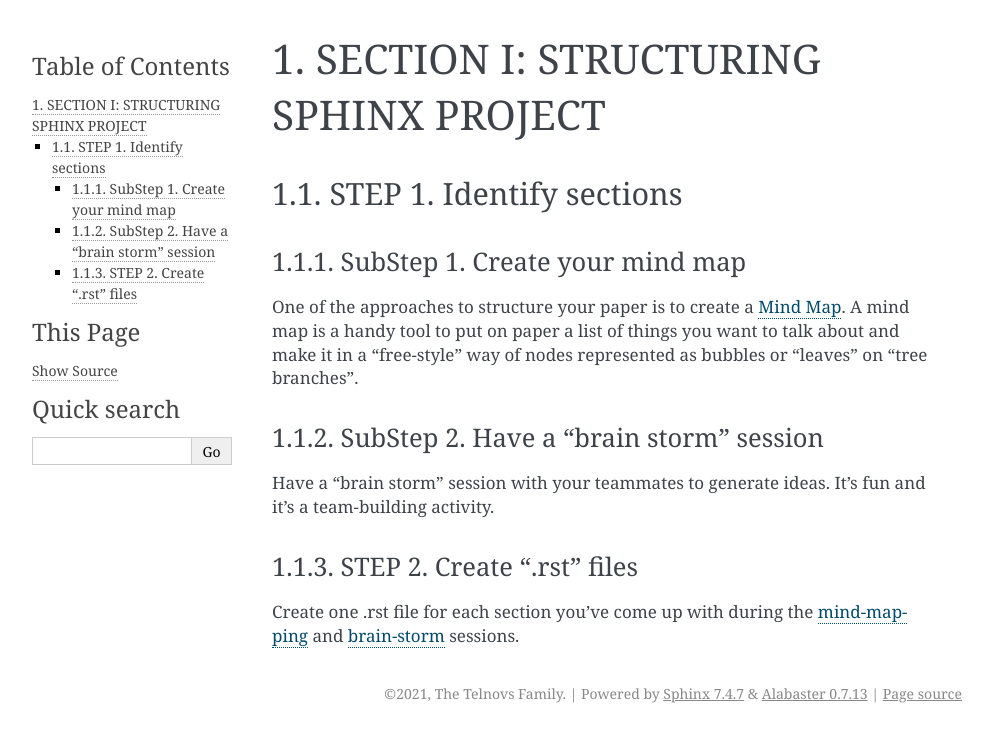
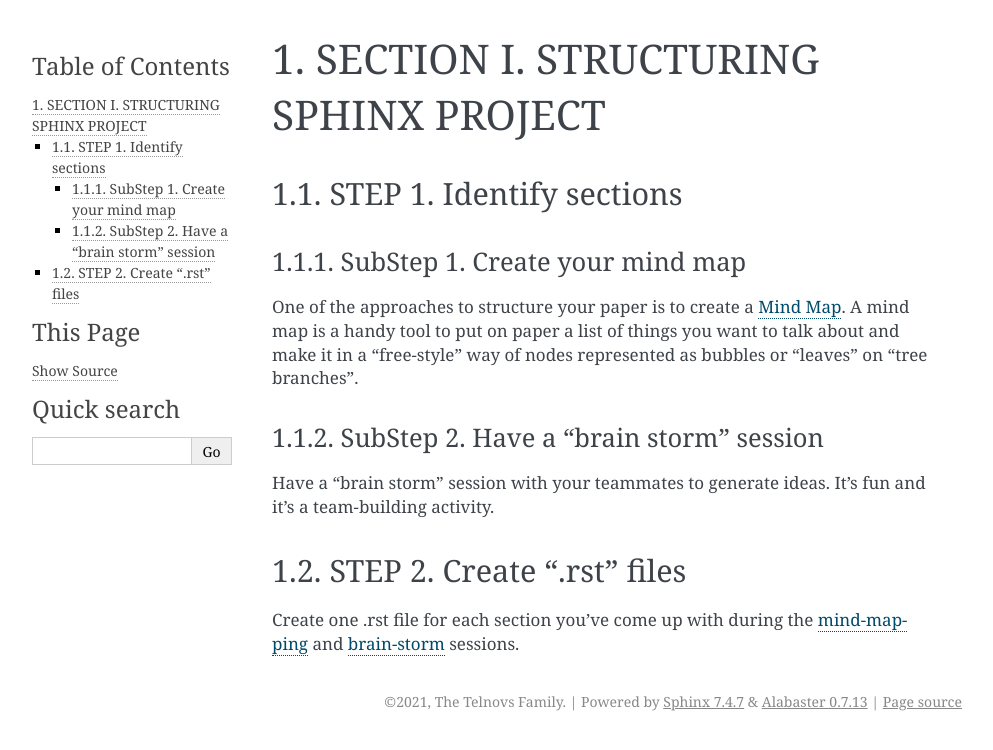
Before and after one commit to TheTelnovs/test_repo_two, a Sphinx documentation site: the page built from source/section_one.rst, in a window 1280 px wide. Shown: the top 750 px of the page, without its empty margins (148-1141 px from the left). Built offline with Sphinx 7.4.7, drawn with Linux system fonts in a browser that asks for light colours.

Commit message:
Changed inconsistencies in sections numeration and markup

```diff
--- a/source/section_one.rst
+++ b/source/section_one.rst
@@ -1,5 +1,5 @@
 =========================================
-SECTION I: STRUCTURING SPHINX PROJECT
+SECTION I. STRUCTURING SPHINX PROJECT
 =========================================
 
 STEP 1. Identify sections
@@ -28,7 +28,7 @@ It's fun and it's a team-building activity.
 
 
 STEP 2. Create ".rst" files
---------------------------------
+=============================
 
 Create one .rst file for each section you've come up with
 during the :ref:`mind-mapping <mind_map>` and :ref:`brain-storm <brain_storm>`
--- a/source/section_two.rst
+++ b/source/section_two.rst
@@ -18,7 +18,7 @@ resolve merging conflicts when a new Pull Request
 has clashing edits with current text in the "main" branch.
 
 
-Step 2. Identify a team of document editors
+STEP 2. Identify a team of document editors
 =============================================
 
 Document editors (futher, editors) are a group of co-authors
```
